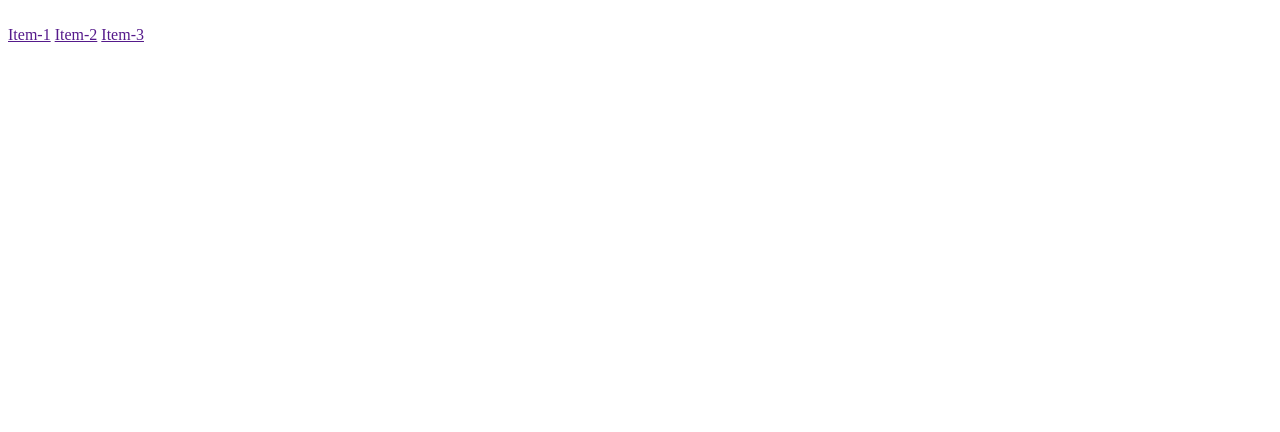
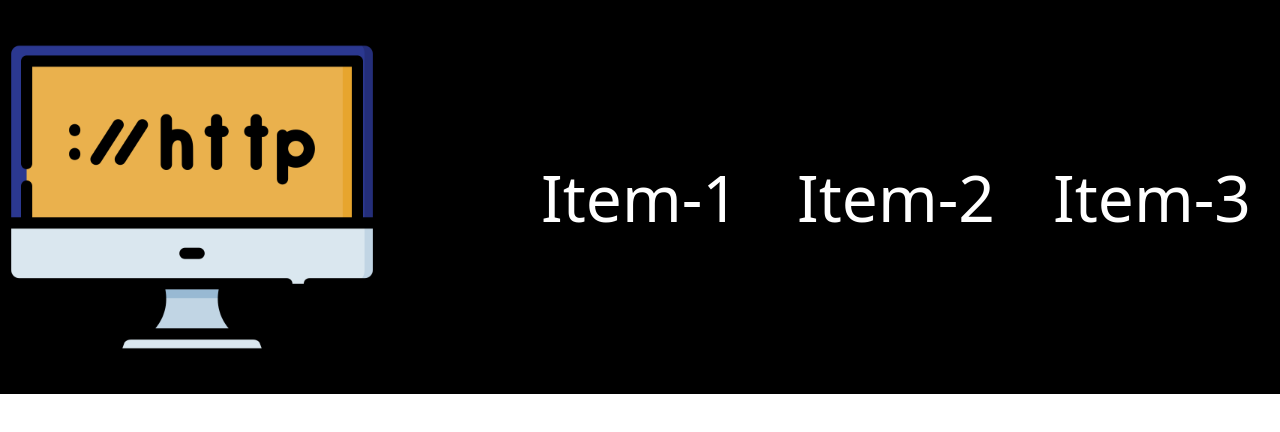
Before and after one commit to 1TDSPG-2023/rm551942, a plain HTML site: page index.html in a window 1280 px wide. Drawn offline with Linux system fonts and the light colour scheme.

Commit message:
Feito formatações e usado subclasse hover.

```diff
--- a/css/estilo.css
+++ b/css/estilo.css
@@ -0,0 +1,41 @@
+*{
+    margin: 0;
+    padding: 0;
+}
+
+.cabecalho {
+    display: flex;
+    justify-content: space-between;
+    align-items: center;
+    flex-wrap: wrap;
+    background-color: #000000;
+}
+
+.cabecalho img {
+    width: 30%;
+    max-width: 30%;
+    display: block;
+}
+
+.cabecalho nav {
+    display: flex;
+    justify-content: space-around;
+    width: 60%;
+    height: 100%;
+    flex-wrap: wrap ;
+
+}
+
+.cabecalho a {
+    text-decoration: none;
+    font-size: 4em;
+    font-family: system-ui, -apple-system, BlinkMacSystemFont, 'Segoe UI', Roboto, Oxygen, Ubuntu, Cantarell, 'Open Sans', 'Helvetica Neue', sans-serif;
+    color: #fff;
+    text-align: center;
+    padding: 20% 0;
+}
+
+.cabecalho a:hover{
+    background-color: #fff;
+    color: #000000;
+}
--- a/index.html
+++ b/index.html
@@ -9,14 +9,23 @@
     <link rel="stylesheet" href="./css/estilo.css">
 </head>
 <body>
-    <header>
-        <img src="./imgs/logo.png" alt="">
+
+    <header class="cabecalho">
+
+        <img src="./img/logo.png" alt="">
+
         <nav>
             <a href="">Item-1</a>
             <a href="">Item-2</a>
             <a href="">Item-3</a>
         </nav>
+
     </header>
+
+
+
+
+
 
 </body>
 </html>
```
